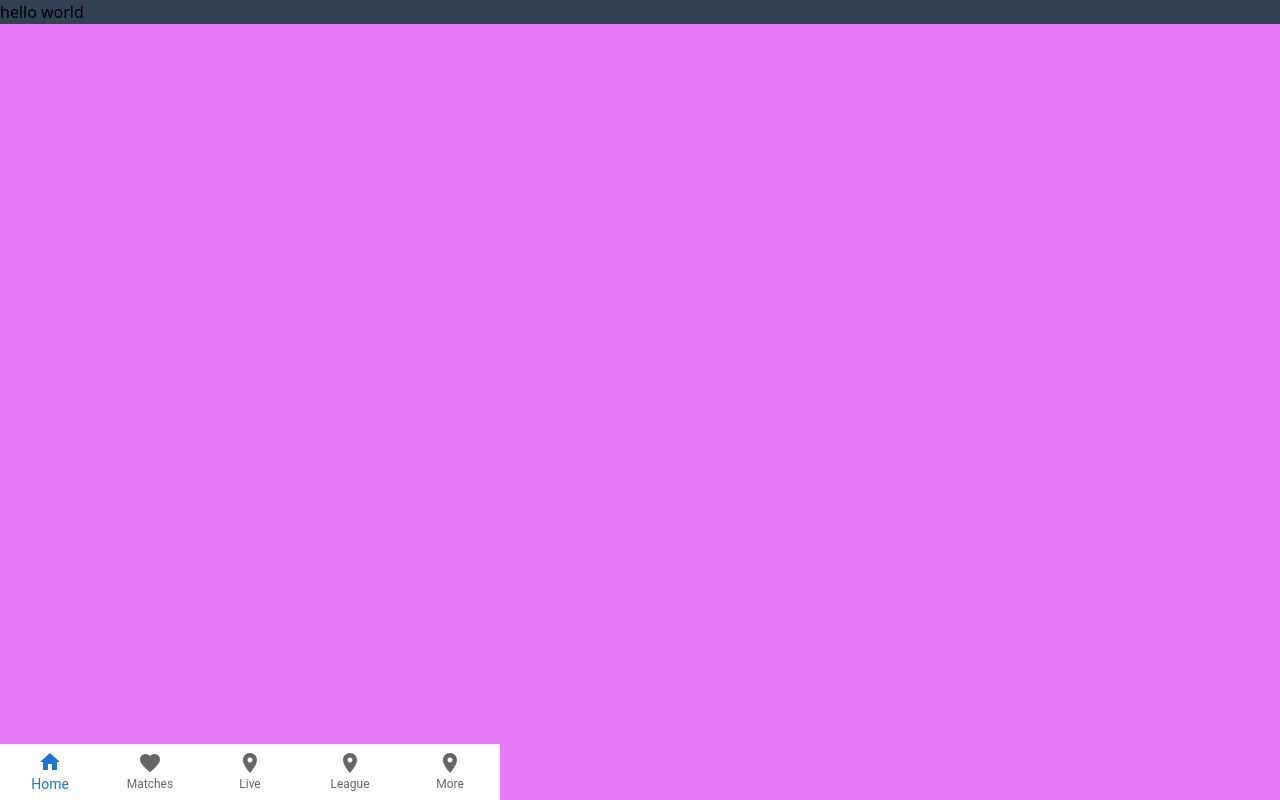
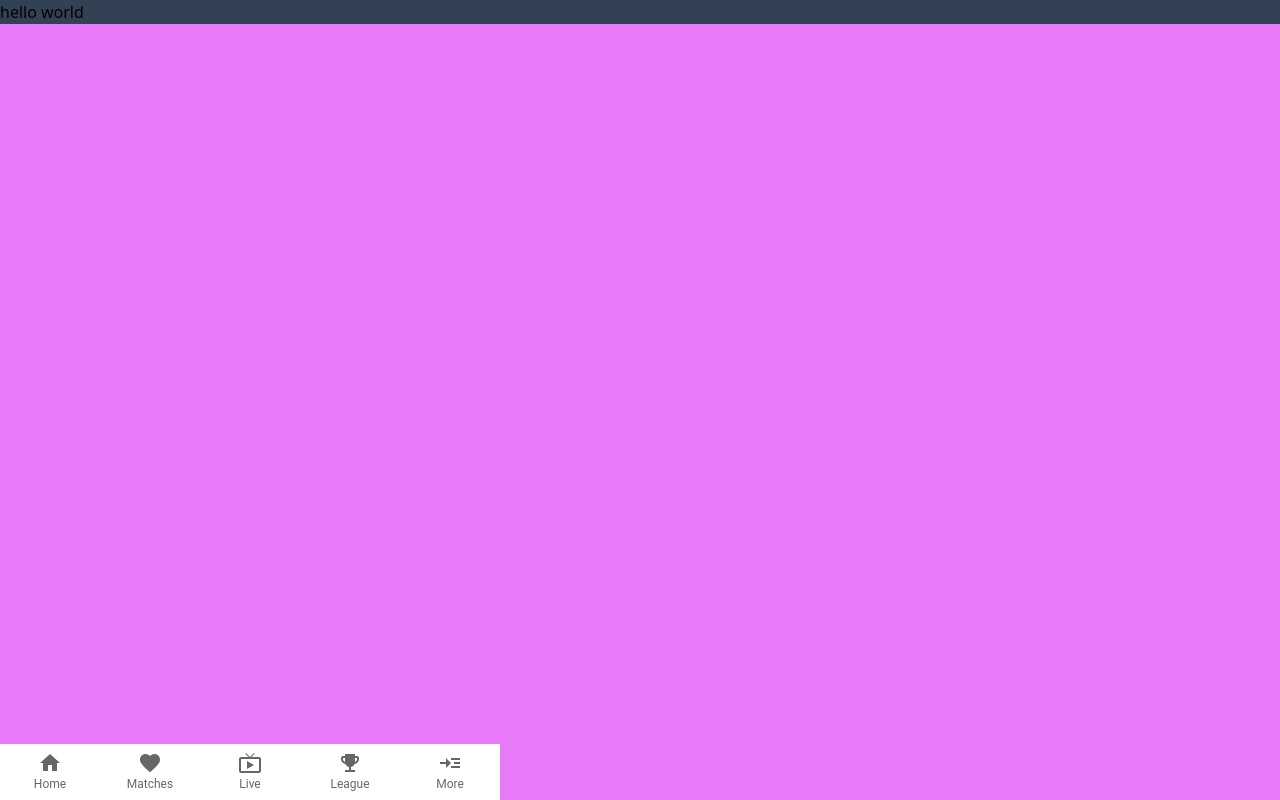
Before and after one commit to programming-agency/client-project-football-live-web, a React (Create React App) app: page / in a window 1280 px wide. Built offline with nearby package versions, Linux system fonts and the light colour scheme.

Commit message:
home pages setup

```diff
--- a/src/Layout/LabelBottomNavigation.jsx
+++ b/src/Layout/LabelBottomNavigation.jsx
@@ -5,12 +5,17 @@ import BottomNavigationAction from '@mui/material/BottomNavigationAction';
 import FavoriteIcon from '@mui/icons-material/Favorite';
 import LocationOnIcon from '@mui/icons-material/LocationOn';
 import HomeIcon from '@mui/icons-material/Home';
+import LiveTvIcon from '@mui/icons-material/LiveTv';
+import EmojiEventsIcon from '@mui/icons-material/EmojiEvents';
+import ReadMoreIcon from '@mui/icons-material/ReadMore';
+import { AppBar } from '@mui/material';
 
 export default function SimpleBottomNavigation() {
   const [value, setValue] = React.useState(0);
 
   return (
     <Box sx={{ width: 500 }}>
+
       <BottomNavigation
         showLabels
         value={value}
@@ -19,11 +24,12 @@ export default function SimpleBottomNavigation() {
         }}
       >
         {/* Bottom Navigation Bar */}
+        <AppBar></AppBar>
         <BottomNavigationAction label="Home" icon={<HomeIcon />} />
         <BottomNavigationAction label="Matches" icon={<FavoriteIcon />} />
-        <BottomNavigationAction label="Live" icon={<LocationOnIcon />} />
-        <BottomNavigationAction label="League" icon={<LocationOnIcon />} />
-        <BottomNavigationAction label="More" icon={<LocationOnIcon />} />
+        <BottomNavigationAction label="Live" icon={<LiveTvIcon />} />
+        <BottomNavigationAction label="League" icon={<EmojiEventsIcon />} />
+        <BottomNavigationAction label="More" icon={<ReadMoreIcon />} />
       </BottomNavigation>
     </Box>
   );
```
